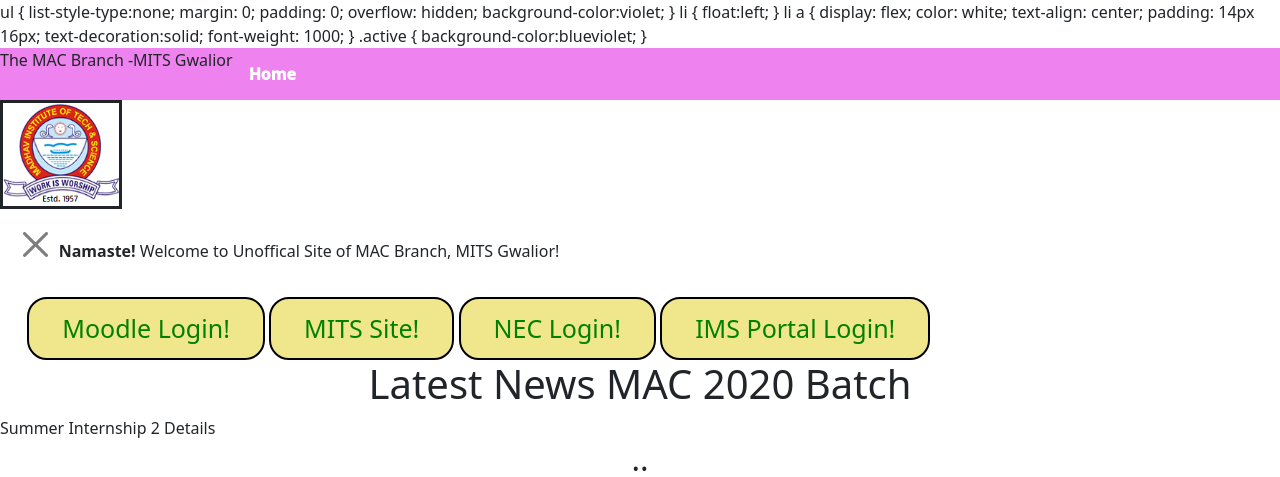
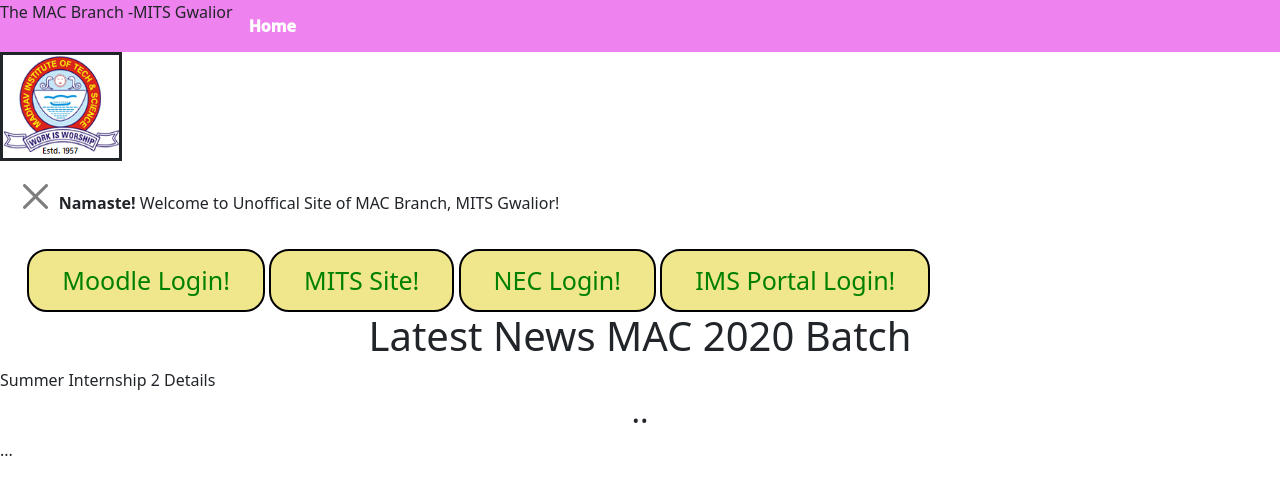
Before and after one commit to MayankTomar21/MayankTomar21.github.io, a plain HTML site: page index.html in a window 1280 px wide. Shown: the top 477 px of the page. Drawn offline with nearby package versions, Linux system fonts and the light colour scheme.

Commit message:
Update index.html

```diff
--- a/index.html
+++ b/index.html
@@ -8,7 +8,7 @@
   <script src="https://cdn.jsdelivr.net/npm/bootstrap@5.1.3/dist/js/bootstrap.bundle.min.js"></script>
 	<link rel="stylesheet"  href="style2.css">
 	<link rel="shortcut icon" href="op1.png" >
-	<syle>
+	<style>
 		ul {
           list-style-type:none;
           margin: 0;
@@ -34,7 +34,7 @@
              .active {
                 background-color:blueviolet;
              }
-	</syle>
+	</style>
 </head>
 
 <body>
```
